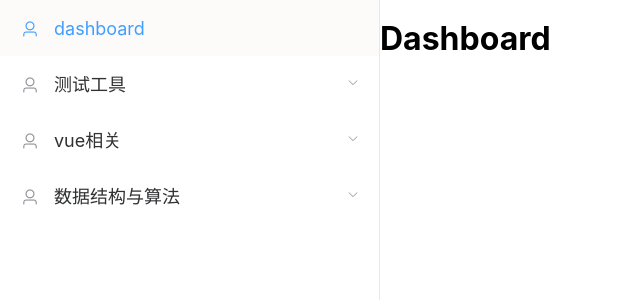
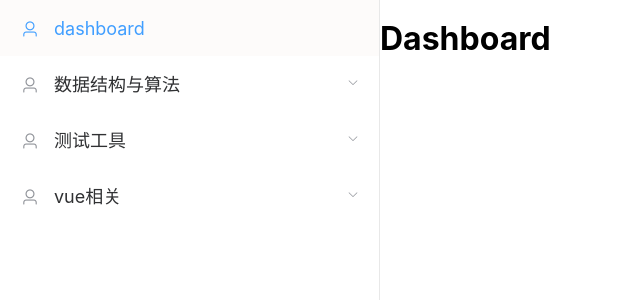
Before and after one commit to huangyan321/my-demo-site, a Vue app: page /#/dashboard in a window 1280 px wide. Shown: the top 300 px of the page, without its empty margins (0-640 px from the left). Built offline with nearby package versions, Linux system fonts and the light colour scheme.

Commit message:
feat:组件自动注册

```diff
--- a/src/components/index.js
+++ b/src/components/index.js
@@ -1,14 +1,14 @@
 // components/index.js
-import Vue from 'vue';
+import Vue from 'vue'
 
 // 自动加载 global 目录下的 .js 结尾的文件
-const componentsContext = require.context('/', true, /\.js$/);
+const componentsContext = require.context('./common', true, /\.js$/)
 
-componentsContext.keys().forEach((component) => {
-  const componentConfig = componentsContext(component);
+componentsContext.keys().forEach(component => {
+  const componentConfig = componentsContext(component)
   /**
-   * 兼容 import export 和 require module.export 两种规范
-   */
-  const ctrl = componentConfig.default || componentConfig;
-  Vue.component(ctrl.name, ctrl);
-});
+  * 兼容 import export 和 require module.export 两种规范
+  */
+  const ctrl = componentConfig.default || componentConfig
+  Vue.component(ctrl.name, ctrl)
+})
--- a/src/router/index.js
+++ b/src/router/index.js
@@ -4,11 +4,7 @@ import Layout from '@/layout';
 Vue.use(Router);
 
 const Dashboard = () => import('@/views/Dashboard');
-const Sandbox = () => import('@/views/tool/sandbox');
-const LifeCycle = () => import('@/views/vue/lifecycle');
-const LinkedList = () =>
-  import('@/views/data-structures-and-algorithms/linked-list');
-const routes = [
+let routes = [
   {
     path: '/',
     name: 'dashboard',
@@ -29,91 +25,18 @@ const routes = [
       },
     ],
   },
-  {
-    path: '/tool',
-    name: 'Tool',
-    component: Layout,
-    meta: {
-      title: '测试工具',
-      icon: 'el-icon-user',
-      cache: true,
-    },
-    children: [
-      {
-        path: 'sandbox',
-        component: Sandbox,
-        meta: {
-          title: '沙盒',
-          icon: 'el-icon-user',
-        },
-      },
-      {
-        path: 'about',
-        component: Dashboard,
-        meta: {
-          title: '测试about2',
-          icon: 'el-icon-user',
-        },
-      },
-    ],
-  },
-  {
-    path: '/vue',
-    name: 'Vue',
-    component: Layout,
-    meta: {
-      title: 'vue相关',
-      icon: 'el-icon-user',
-      cache: true,
-    },
-    children: [
-      {
-        path: 'lifeCycle',
-        component: LifeCycle,
-        meta: {
-          title: '生命周期',
-          icon: 'el-icon-user',
-        },
-      },
-      {
-        path: 'about',
-        component: Dashboard,
-        meta: {
-          title: '测试about2',
-          icon: 'el-icon-user',
-        },
-      },
-    ],
-  },
-  {
-    path: '/data-structures-and-algorithms',
-    name: 'Vue',
-    component: Layout,
-    meta: {
-      title: '数据结构与算法',
-      icon: 'el-icon-user',
-      cache: true,
-    },
-    children: [
-      {
-        path: 'linkedList',
-        component: LinkedList,
-        meta: {
-          title: '链表',
-          icon: 'el-icon-user',
-        },
-      },
-      {
-        path: 'about',
-        component: Dashboard,
-        meta: {
-          title: '测试about2',
-          icon: 'el-icon-user',
-        },
-      },
-    ],
-  },
 ];
+
+// 自动加载 global 目录下的 .js 结尾的文件
+const routerContext = require.context('./modules', true, /\.js$/);
+
+routerContext.keys().forEach((route) => {
+  /**
+   * 兼容 import export 和 require module.export 两种规范
+   */
+  const routerModule = routerContext(route);
+  routes = [...routes, ...(routerModule.default || routerModule)];
+});
 
 const createRouter = () =>
   new Router({
--- /dev/null
+++ b/src/router/modules/data-structures-and-algorithms/index.js
@@ -0,0 +1,34 @@
+import Layout from '@/layout';
+const LinkedList = () =>
+  import('@/views/data-structures-and-algorithms/linked-list');
+const Dashboard = () => import('@/views/Dashboard');
+export default [
+  {
+    path: '/data-structures-and-algorithms',
+    name: 'data-structures',
+    component: Layout,
+    meta: {
+      title: '数据结构与算法',
+      icon: 'el-icon-user',
+      cache: true,
+    },
+    children: [
+      {
+        path: 'linkedList',
+        component: LinkedList,
+        meta: {
+          title: '链表',
+          icon: 'el-icon-user',
+        },
+      },
+      {
+        path: 'about',
+        component: Dashboard,
+        meta: {
+          title: '测试about2',
+          icon: 'el-icon-user',
+        },
+      },
+    ],
+  },
+];
--- /dev/null
+++ b/src/router/modules/test-tool/index.js
@@ -0,0 +1,33 @@
+import Layout from '@/layout';
+const Sandbox = () => import('@/views/tool/sandbox');
+const Dashboard = () => import('@/views/Dashboard');
+export default [
+  {
+    path: '/tool',
+    name: 'Tool',
+    component: Layout,
+    meta: {
+      title: '测试工具',
+      icon: 'el-icon-user',
+      cache: true,
+    },
+    children: [
+      {
+        path: 'sandbox',
+        component: Sandbox,
+        meta: {
+          title: '沙盒',
+          icon: 'el-icon-user',
+        },
+      },
+      {
+        path: 'about',
+        component: Dashboard,
+        meta: {
+          title: '测试about2',
+          icon: 'el-icon-user',
+        },
+      },
+    ],
+  },
+];
--- /dev/null
+++ b/src/router/modules/vue/index.js
@@ -0,0 +1,33 @@
+import Layout from '@/layout';
+const LifeCycle = () => import('@/views/vue/lifecycle');
+const Dashboard = () => import('@/views/Dashboard');
+export default [
+  {
+    path: '/vue',
+    name: 'Vue',
+    component: Layout,
+    meta: {
+      title: 'vue相关',
+      icon: 'el-icon-user',
+      cache: true,
+    },
+    children: [
+      {
+        path: 'lifeCycle',
+        component: LifeCycle,
+        meta: {
+          title: '生命周期',
+          icon: 'el-icon-user',
+        },
+      },
+      {
+        path: 'about',
+        component: Dashboard,
+        meta: {
+          title: '测试about2',
+          icon: 'el-icon-user',
+        },
+      },
+    ],
+  },
+];
--- a/src/views/data-structures-and-algorithms/linked-list/index.vue
+++ b/src/views/data-structures-and-algorithms/linked-list/index.vue
@@ -75,7 +75,7 @@ export default {
 </script>
 <style lang="scss" scoped>
 .grap {
-  width: 500px;
+  width: 70vw;
   height: 300px;
   overflow: hidden;
   overflow-x: auto;
```
